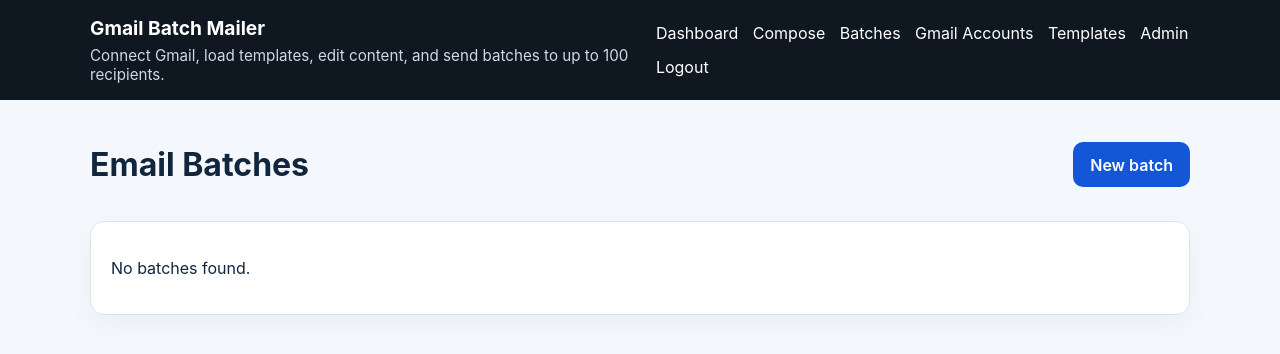
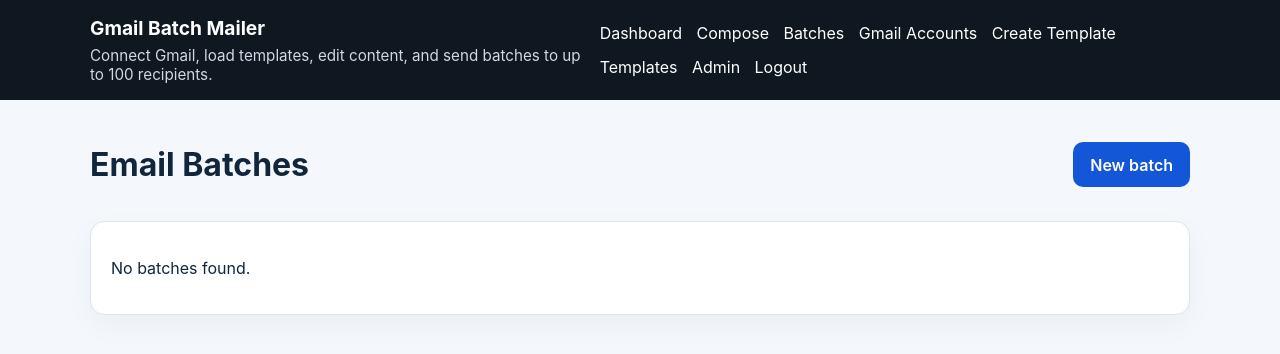
Before and after one commit to Heis7X/BATCH-SENDER, a Django app: page /batches/ in a window 1280 px wide. Shown: the top 354 px of the page. Run offline with Django 5.2, Linux system fonts and the light colour scheme; a user stored in the database is signed in; data comes from the database, SQL or seed files in the repository; data that the repository does not hold is empty.

Commit message:
Enable user template creation + fix batch filtering

```diff
--- a/mailer/urls.py
+++ b/mailer/urls.py
@@ -14,6 +14,7 @@ urlpatterns = [
     path("gmail/<int:pk>/toggle/", views.connection_toggle, name="connection_toggle"),
     path("compose/", views.compose_batch, name="compose_batch"),
     path("batches/", views.batch_list, name="batch_list"),
+    path("templates/create/", views.user_template_create, name="user_template_create"),
     path("batches/<int:pk>/", views.batch_detail, name="batch_detail"),
     path("batches/<int:pk>/process/", views.process_batch_now, name="process_batch_now"),
     path("signup/", views.signup, name="signup"),
--- a/mailer/views.py
+++ b/mailer/views.py
@@ -81,6 +81,24 @@ def template_create(request: HttpRequest) -> HttpResponse:
     else:
         form = EmailTemplateForm()
     return render(request, "mailer/template_form.html", {"form": form, "title": "Create template"})
+
+
+@login_required
+def user_template_create(request):
+    if request.method == "POST":
+        form = EmailTemplateForm(request.POST)
+        if form.is_valid():
+            template = form.save(commit=False)
+            template.created_by = request.user
+            template.updated_by = request.user
+            template.is_shared = False
+            template.save()
+            messages.success(request, "Template created successfully.")
+            return redirect("connection_list")
+    else:
+        form = EmailTemplateForm()
+
+    return render(request, "mailer/template_form.html", {"form": form})
 
 
 @login_required
--- a/templates/base.html
+++ b/templates/base.html
@@ -20,6 +20,7 @@
                 <a href="{% url 'batch_list' %}">Batches</a>
                 <a href="{% url 'connection_list' %}">Gmail Accounts</a>
                 {% if request.user.is_staff %}
+                <a href="{% url 'user_template_create' %}">Create Template</a>
                 <a href="{% url 'template_list' %}">Templates</a>
                 <a href="/admin/">Admin</a>
                 {% endif %}
```
Also changed, not shown: mailer/forms.py (+15 -0 lines).
